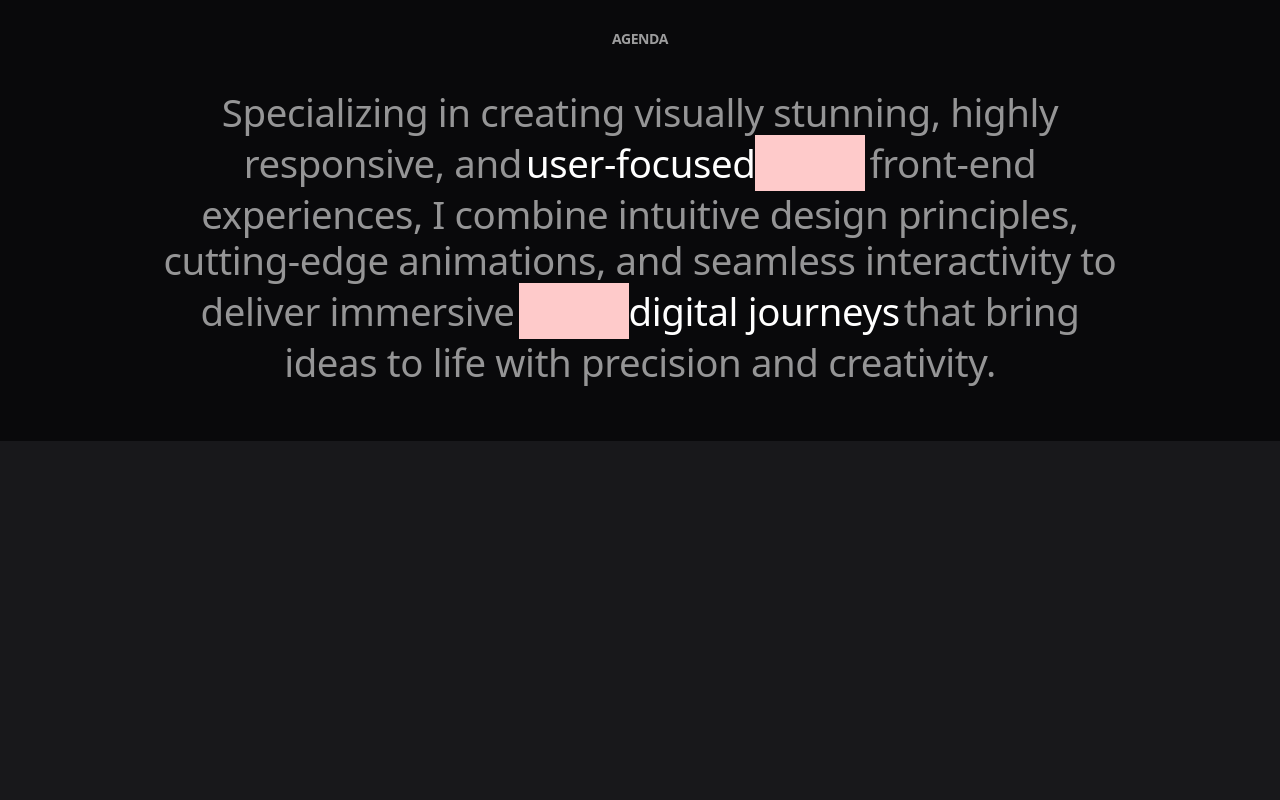
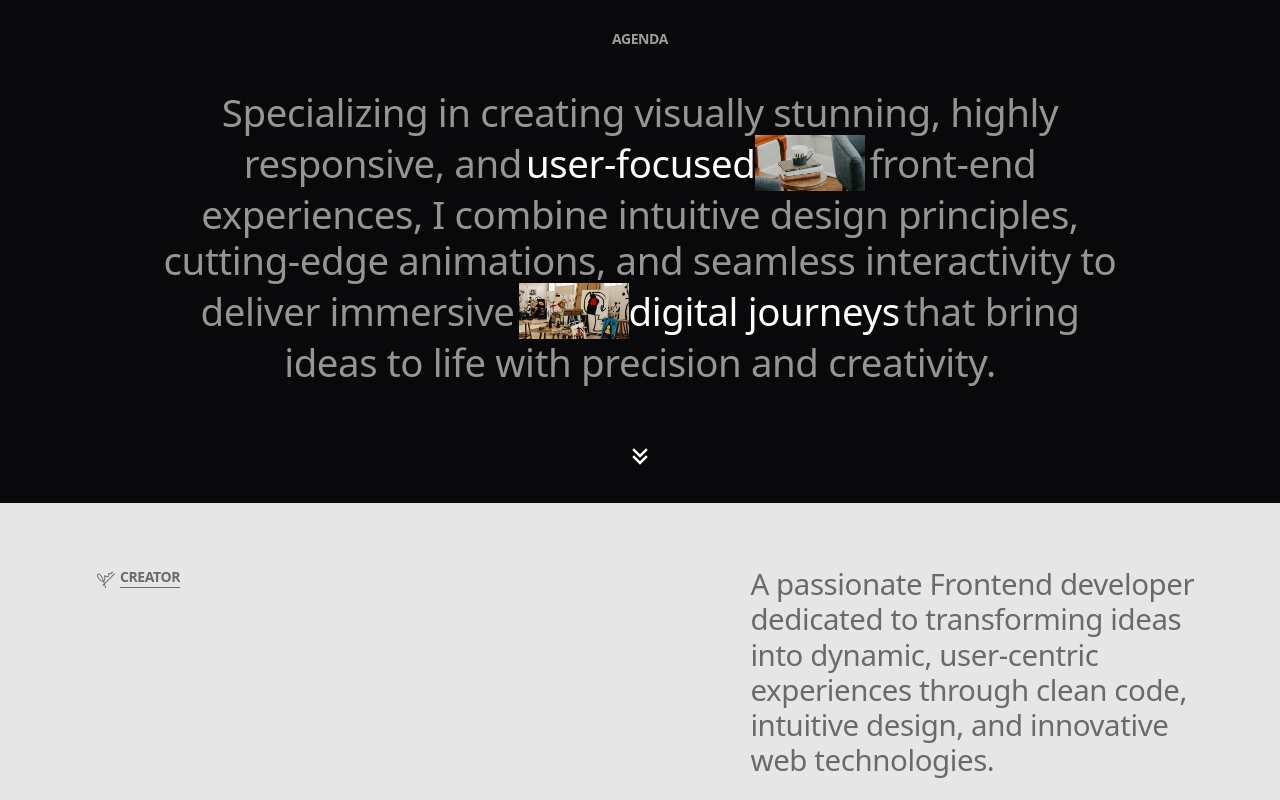
Before and after one commit to yeshu2004/Web-portfolio25, a Next.js app: page / in a window 1280 px wide. Shown: the part 820-1620 px from the top of the page. Built offline with nearby package versions, Linux system fonts and the light colour scheme.

Commit message:
creatorContent

```diff
--- a/app/page.tsx
+++ b/app/page.tsx
@@ -4,6 +4,7 @@
 import Agenda from "@/components/Agenda";
 import HeroPage from "@/components/HeroPage";
 import Scroll from "@/components/Scroll";
+import CreaterComponent from "@/components/CreaterComponent";
 import Lenis from 'lenis'
 import { useEffect } from "react";
 
@@ -19,6 +20,7 @@ export default function Home() {
     <div className="min-h-screen w-full bg-zinc-950 text-white tracking-tight">
       <HeroPage />
       <Agenda/>
+      <CreaterComponent />
       <Scroll />
     </div>
   );
--- a/components/Agenda.tsx
+++ b/components/Agenda.tsx
@@ -1,8 +1,11 @@
 import React from "react";
 import { motion } from "motion/react";
+import { RiArrowDownDoubleLine } from "react-icons/ri";
+import Image from "next/image";
+import img1 from "@/images/img1.jpg";
+import img2 from "@/images/img2.webp";
 
 export default function Agenda() {
-
   return (
     <div className="h-full w-full">
       {/* agenda */}
@@ -44,24 +47,84 @@ export default function Agenda() {
       </div> */}
       {/* agenda_text */}
       <div className="lg:text-[3vw] md:text-[4vw] leading-[1.2] flex flex-col md:items-center pt-10 px-5 lg:px-14 text-[7.2vw] text-[#959596] pb-14">
-        <motion.h1 initial={{opacity:0, y: 50}} whileInView={{opacity: 1, y: 0, transition: {delay: 0.5, duration: 0.9}}} viewport={{once: true}} className="">Specializing in creating visually stunning, highly </motion.h1>
-        <motion.h1 initial={{opacity:0, y: 50}} whileInView={{opacity: 1, y: 0, transition: {delay: 0.6, duration: 0.9}}} viewport={{once: true}} className="text flex flex-wrap items-center gap-1">
+        <motion.h1
+          initial={{ opacity: 0, y: 50 }}
+          whileInView={{
+            opacity: 1,
+            y: 0,
+            transition: { delay: 0.5, duration: 0.9 },
+          }}
+          viewport={{ once: true }}
+          className=""
+        >
+          Specializing in creating visually stunning, highly{" "}
+        </motion.h1>
+        <motion.h1
+          initial={{ opacity: 0, y: 50 }}
+          whileInView={{
+            opacity: 1,
+            y: 0,
+            transition: { delay: 0.6, duration: 0.9 },
+          }}
+          viewport={{ once: true }}
+          className="text flex flex-wrap items-center gap-1"
+        >
           responsive, and{" "}
           <span className="flex items-center">
-            <motion.h1 initial={{color: '#959596'}}  whileInView={{color: "#ffff"}} viewport={{once: true}} transition={{delay: 1.3, duration: 0.9}}>user-focused</motion.h1>
+            <motion.h1
+              initial={{ color: "#959596" }}
+              whileInView={{ color: "#ffff" }}
+              viewport={{ once: true }}
+              transition={{ delay: 1.3, duration: 0.9 }}
+            >
+              user-focused
+            </motion.h1>
             <motion.div
               initial={{ width: 0 }}
-              whileInView={{ width: 110,  }}
+              whileInView={{ width: 110 }}
               viewport={{ once: true }}
               transition={{ ease: "easeInOut", delay: 1.3, duration: 1 }}
               className="bg-red-200 md:h-10 lg:h-14 h-8 hidden md:flex"
-            ></motion.div>
+            >
+              <Image src={img1} className="object-cover bg-center ease-in-out" alt="img" />
+            </motion.div>
           </span>{" "}
           front-end{" "}
         </motion.h1>
-        <motion.h1 initial={{opacity:0, y: 50}} whileInView={{opacity: 1, y: 0, transition: {delay: 0.7, duration: 0.9}}} viewport={{once: true}} className="text">experiences, I combine intuitive design principles, </motion.h1>
-        <motion.h1 initial={{opacity:0, y: 50}} whileInView={{opacity: 1, y: 0, transition: {delay: 0.8, duration: 0.9}}}  viewport={{once: true}}className="text">cutting-edge animations, and seamless interactivity to</motion.h1>
-        <motion.h1 initial={{opacity:0, y: 50}} whileInView={{opacity: 1, y: 0, transition: {delay: 0.9, duration: 0.9}}} viewport={{once: true}} className="text flex flex-wrap items-center gap-1">
+        <motion.h1
+          initial={{ opacity: 0, y: 50 }}
+          whileInView={{
+            opacity: 1,
+            y: 0,
+            transition: { delay: 0.7, duration: 0.9 },
+          }}
+          viewport={{ once: true }}
+          className="text"
+        >
+          experiences, I combine intuitive design principles,{" "}
+        </motion.h1>
+        <motion.h1
+          initial={{ opacity: 0, y: 50 }}
+          whileInView={{
+            opacity: 1,
+            y: 0,
+            transition: { delay: 0.8, duration: 0.9 },
+          }}
+          viewport={{ once: true }}
+          className="text"
+        >
+          cutting-edge animations, and seamless interactivity to
+        </motion.h1>
+        <motion.h1
+          initial={{ opacity: 0, y: 50 }}
+          whileInView={{
+            opacity: 1,
+            y: 0,
+            transition: { delay: 0.9, duration: 0.9 },
+          }}
+          viewport={{ once: true }}
+          className="text flex flex-wrap items-center gap-1"
+        >
           deliver immersive{" "}
           <span className="flex items-center">
             <motion.div
@@ -70,12 +133,47 @@ export default function Agenda() {
               viewport={{ once: true }}
               transition={{ ease: "easeInOut", delay: 1.3, duration: 1 }}
               className="bg-red-200 md:h-10 lg:h-14 h-8 hidden md:flex"
-            ></motion.div>
-            <motion.h1 initial={{color: '#959596'}}  whileInView={{color: "#ffff"}} viewport={{once: true}} transition={{delay: 1.3, duration: 0.9}}>digital journeys</motion.h1>
+            >
+              <Image src={img2} className="object-cover bg-center ease-in-out" alt="img" />
+            </motion.div>
+            <motion.h1
+              initial={{ color: "#959596" }}
+              whileInView={{ color: "#ffff" }}
+              viewport={{ once: true }}
+              transition={{ delay: 1.3, duration: 0.9 }}
+            >
+              digital journeys
+            </motion.h1>
           </span>{" "}
           that bring{" "}
         </motion.h1>
-        <motion.h1 initial={{opacity:0, y: 50}} whileInView={{opacity: 1, y: 0, transition: {delay: 1, duration: 0.9}}} viewport={{once: true}} className="text">ideas to life with precision and creativity.</motion.h1>
+        <motion.h1
+          initial={{ opacity: 0, y: 50 }}
+          whileInView={{
+            opacity: 1,
+            y: 0,
+            transition: { delay: 1, duration: 0.9 },
+          }}
+          viewport={{ once: true }}
+          className="text"
+        >
+          ideas to life with precision and creativity.
+        </motion.h1>
+      </div>
+      <div className="flex items-center justify-center pb-8">
+        <motion.span
+          animate={{
+            y: [0, -15, 0],
+          }}
+          transition={{
+            duration: 3,
+            repeat: Infinity,
+            ease: "easeInOut",
+          }}
+          className="lg:text-3xl text-2xl"
+        >
+          <RiArrowDownDoubleLine />
+        </motion.span>
       </div>
     </div>
   );
--- /dev/null
+++ b/components/CreaterComponent.jsx
@@ -0,0 +1,23 @@
+import { PiSignatureLight } from "react-icons/pi";
+import { motion } from "motion/react";
+
+export default function CreaterComponent(){
+  return (
+    <div className="bg-[#e6e6e6] h-screen w-full text-[#6a6a6a]">
+        <div className="md:flex md:flex-row flex flex-col justify-between pt-16 px-5 lg:px-14 gap-10">
+          <div className="flex items-center gap-1 md:ml-10 h-fit w-fit overflow-hidden">
+            <span><PiSignatureLight className="text-xl -rotate-45"/></span>
+            <h1 className="font-semibold text-sm uppercase border-b-[1px] border-[#6a6a6a]">Creator</h1>
+          </div>
+          <motion.div className=" lg:w-[37vw] md:w-[45vw] lg:text-[2.3vw] md:text-[3vw] text-[6.3vw] leading-[1.2] flex flex-col lg:gap-[0] gap-0">
+            <motion.h1 initial={{opacity: 0, y: 75}} viewport={{once: true}} whileInView={{opacity: 1, y: 0}} transition={{duration: 0.9,ease: "easeInOut"}} className="">A passionate Frontend developer</motion.h1>
+            <motion.h1 initial={{opacity: 0, y: 75}} viewport={{once: true}} whileInView={{opacity: 1, y: 0}} transition={{duration: 0.9,ease: "easeInOut", delay: 0.5}} className="">dedicated to transforming ideas</motion.h1>
+            <motion.h1 initial={{opacity: 0, y: 75}} viewport={{once: true}} whileInView={{opacity: 1, y: 0}} transition={{duration: 0.9,ease: "easeInOut", delay: 0.6}} className="">into dynamic, user-centric </motion.h1>
+            <motion.h1 initial={{opacity: 0, y: 75}} viewport={{once: true}} whileInView={{opacity: 1, y: 0}} transition={{duration: 0.9,ease: "easeInOut", delay: 0.7}} className="">experiences through clean code, </motion.h1>
+            <motion.h1 initial={{opacity: 0, y: 75}} viewport={{once: true}} whileInView={{opacity: 1, y: 0}} transition={{duration: 0.9,ease: "easeInOut", delay: 0.8}} className="">intuitive design, and innovative </motion.h1>
+            <motion.h1 initial={{opacity: 0, y: 75}} viewport={{once: true}} whileInView={{opacity: 1, y: 0}} transition={{duration: 0.9,ease: "easeInOut", delay: 0.9}} className="">web technologies.</motion.h1>
+          </motion.div>
+        </div>
+    </div>
+  )
+}
--- a/components/HeroPage.tsx
+++ b/components/HeroPage.tsx
@@ -2,9 +2,16 @@ import Link from "next/link";
 import { IoIosMenu } from "react-icons/io";
 import HomeImg from "@/images/homeImg.jpg";
 import { motion, useScroll, useTransform } from "motion/react";
-import { useRef } from "react";
+import { useEffect, useRef } from "react";
 
 export default function HeroPage() {
+
+  useEffect(() => {
+    // Preload the image
+    const img = new Image();
+    img.src = HomeImg.src;
+  }, []);
+
   const ref = useRef(null);
   const { scrollYProgress } = useScroll({
     target: ref,
@@ -47,7 +54,7 @@ export default function HeroPage() {
       </div>
       {/* heroimg */}
       <div className="lg:px-14 px-5 z-2">
-        <div className="h-[30rem] = relative overflow-hidden ">
+        <div className="h-[30rem] relative overflow-hidden ">
           <motion.div
             initial={{ y: 0 }}
             animate={{ y: "-100%" }}
```
Also changed, not shown: images/img1.jpg (added), images/img2.webp (added).
